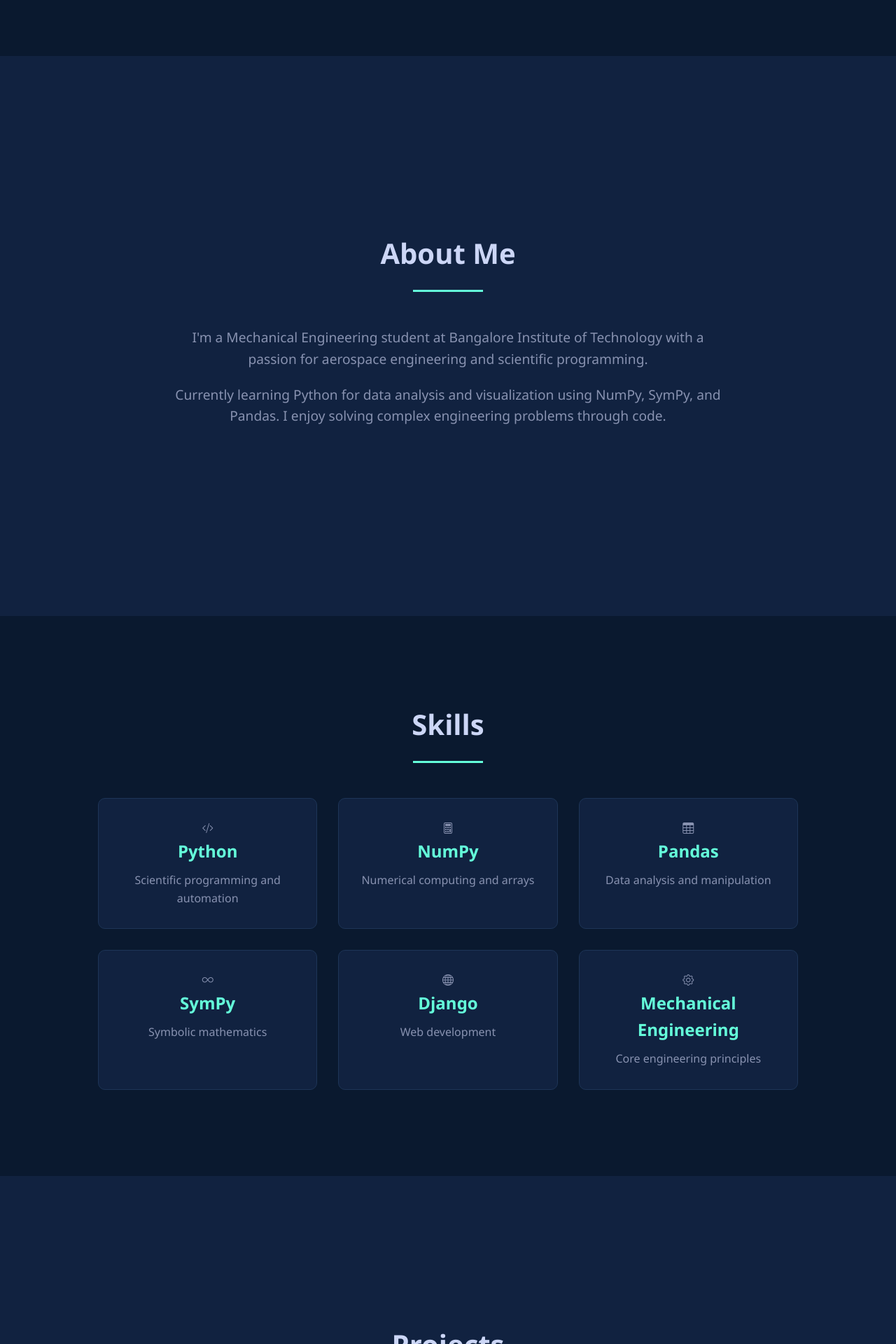
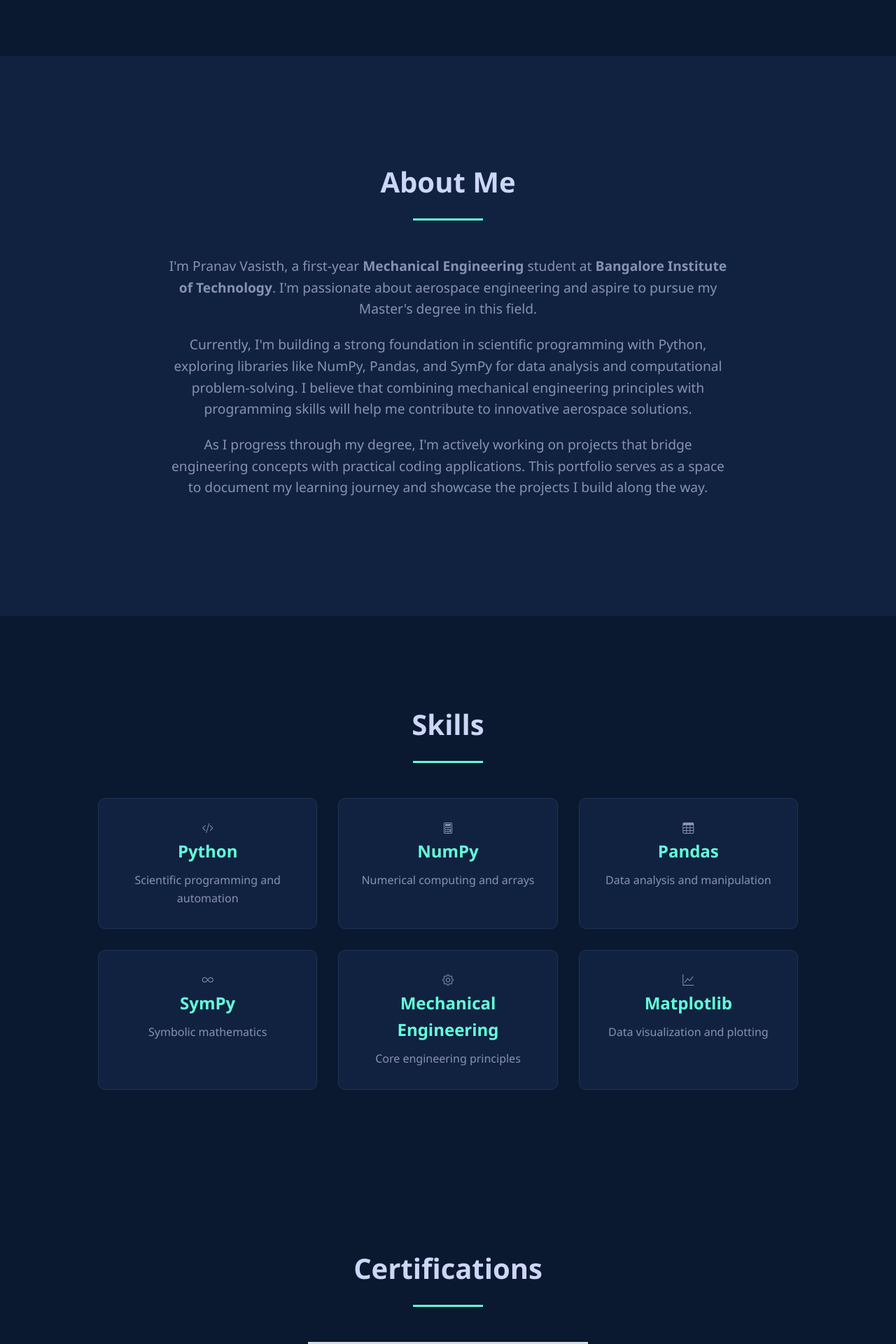
Before and after one commit to HELLxCODER/portfolio-website, a Django app: page / in a window 1280 px wide. Shown: the part 720-2640 px from the top of the page at 70% size. Run offline with Django 5.2, Linux system fonts and the light colour scheme; tables that the repository leaves empty hold one stand-in row (values such as "Sample post"); grey boxes marked "Sample" are stand-in pictures.

Commit message:
Changed major code and added a new block

```diff
--- a/portfolio_project/portfolio/models.py
+++ b/portfolio_project/portfolio/models.py
@@ -16,3 +16,18 @@ class Project(models.Model):
 
     def get_tech_list(self):
         return [tech.strip() for tech in self.technologies.split(',')]
+
+class Certification(models.Model):
+    title = models.CharField(max_length=200)
+    issuer = models.CharField(max_length=200, help_text="Coursera, Udemy, etc.")
+    description = models.TextField()
+    date_obtained = models.DateField()
+    certificate_image = models.ImageField(upload_to='certificates/', blank=True, null=True)
+    certificate_url = models.URLField(blank=True, null=True, help_text="Link to the online cerificate")
+
+
+    class Meta:
+        ordering = ['-date_obtained']
+
+    def __str__(self):
+        return f"{self.title} - {self.issuer}"
--- a/portfolio_project/portfolio/templates/portfolio/home.html
+++ b/portfolio_project/portfolio/templates/portfolio/home.html
@@ -18,6 +18,7 @@
                 <li><a href="#about">About</a></li>
                 <li><a href="#skills">Skills</a></li>
                 <li><a href="#projects">Projects</a></li>
+                <li><a href="#certifications">Certifications</a></li>
                 <li><a href="#contact">Contact</a></li>
             </ul>
         </div>
@@ -38,8 +39,11 @@
         <div class="container">
             <h2 class="section-title">About Me</h2>
             <div class="about-content">
-                <p>I'm a Mechanical Engineering student at Bangalore Institute of Technology with a passion for aerospace engineering and scientific programming.</p>
-                <p>Currently learning Python for data analysis and visualization using NumPy, SymPy, and Pandas. I enjoy solving complex engineering problems through code.</p>
+               <p>I'm Pranav Vasisth, a first-year <strong>Mechanical Engineering</strong> student at <strong>Bangalore Institute of Technology</strong>. I'm passionate about aerospace engineering and aspire to pursue my Master's degree in this field.</p>
+
+               <p>Currently, I'm building a strong foundation in scientific programming with Python, exploring libraries like NumPy, Pandas, and SymPy for data analysis and computational problem-solving. I believe that combining mechanical engineering principles with programming skills will help me contribute to innovative aerospace solutions.</p>
+
+               <p>As I progress through my degree, I'm actively working on projects that bridge engineering concepts with practical coding applications. This portfolio serves as a space to document my learning journey and showcase the projects I build along the way.</p>
             </div>
         </div>
     </section>
@@ -70,15 +74,50 @@
                 <p>Symbolic mathematics</p>
             </div>
             <div class="skill-card">
-                <i class="bi bi-globe skill-icon"></i>
-                <h3>Django</h3>
-                <p>Web development</p>
-            </div>
-            <div class="skill-card">
                 <i class="bi bi-gear skill-icon"></i>
                 <h3>Mechanical Engineering</h3>
                 <p>Core engineering principles</p>
             </div>
+            <div class="skill-card">
+                <i class="bi bi-graph-up skill-icon"></i>
+                <h3>Matplotlib</h3>
+                <p>Data visualization and plotting</p>
+            </div>
+        </div>
+    </div>
+</section>
+<!-- Certifications Section -->
+<section id="certifications" class="certifications">
+    <div class="container">
+        <h2 class="section-title">Certifications</h2>
+        <div class="certifications-grid">
+            {% if certifications %}
+                {% for cert in certifications %}
+                <div class="cert-card">
+                    {% if cert.certificate_image %}
+                    <div class="cert-image">
+                        <img src="{{ cert.certificate_image.url }}" alt="{{ cert.title }}">
+                    </div>
+                    {% endif %}
+                    <div class="cert-content">
+                        <div class="cert-header">
+                            <i class="bi bi-award cert-icon"></i>
+                            <h3>{{ cert.title }}</h3>
+                        </div>
+                        <p class="cert-issuer"><strong>Issued by:</strong> {{ cert.issuer }}</p>
+                        <p class="cert-date"><strong>Date:</strong> {{ cert.date_obtained|date:"F Y" }}</p>
+                        <p class="cert-description">{{ cert.description }}</p>
+                        {% if cert.certificate_url %}
+                        <a href="{{ cert.certificate_url }}" target="_blank" class="cert-link">
+                            <i class="bi bi-link-45deg"></i> View Certificate
+                        </a>
+                        {% endif %}
+                    </div>
+                </div>
+                {% endfor %}
+            {% else %}
+                <p style="text-align: center; color: #8892b0;">No certifications yet. Add some in the admin panel!</p>
+            {% endif %}
         </div>
     </div>
 </section>
--- a/portfolio_project/portfolio/views.py
+++ b/portfolio_project/portfolio/views.py
@@ -1,9 +1,12 @@
 from django.shortcuts import render
-from .models import Project
+from .models import Project, Certification
 
 def home(requests):
     projects = Project.objects.all()
+    certifications = Certification.objects.all()
+
     context = {
-        'projects': projects
+        'projects': projects,
+        'certifications': certifications,
     }
     return render(requests, 'portfolio/home.html', context)
--- a/portfolio_project/portfolio_project/settings.py
+++ b/portfolio_project/portfolio_project/settings.py
@@ -116,3 +116,9 @@ USE_TZ = True
 # https://docs.djangoproject.com/en/6.0/howto/static-files/
 
 STATIC_URL = 'static/'
+
+import os
+
+# Media files (uploaded images)
+MEDIA_URL = '/media/'
+MEDIA_ROOT = os.path.join(BASE_DIR, 'media')
--- a/portfolio_project/portfolio_project/urls.py
+++ b/portfolio_project/portfolio_project/urls.py
@@ -1,23 +1,13 @@
-"""
-URL configuration for portfolio_project project.
-
-The `urlpatterns` list routes URLs to views. For more information please see:
-    https://docs.djangoproject.com/en/6.0/topics/http/urls/
-Examples:
-Function views
-    1. Add an import:  from my_app import views
-    2. Add a URL to urlpatterns:  path('', views.home, name='home')
-Class-based views
-    1. Add an import:  from other_app.views import Home
-    2. Add a URL to urlpatterns:  path('', Home.as_view(), name='home')
-Including another URLconf
-    1. Import the include() function: from django.urls import include, path
-    2. Add a URL to urlpatterns:  path('blog/', include('blog.urls'))
-"""
 from django.contrib import admin
 from django.urls import path, include
+from django.conf import settings
+from django.conf.urls.static import static
 
 urlpatterns = [
     path('admin/', admin.site.urls),
     path('', include('portfolio.urls')),
 ]
+
+# Serve media files in development
+if settings.DEBUG:
+    urlpatterns += static(settings.MEDIA_URL, document_root=settings.MEDIA_ROOT)
```
Also changed, not shown: portfolio_project/portfolio/admin.py (+8 -1 lines), portfolio_project/portfolio/static/css/style.css (+125 -0 lines), portfolio_project/certificates/Coursera_ETYZ9LPDEN7P_page-0001.jpg (added), portfolio_project/portfolio/migrations/0002_certification.py (added).
